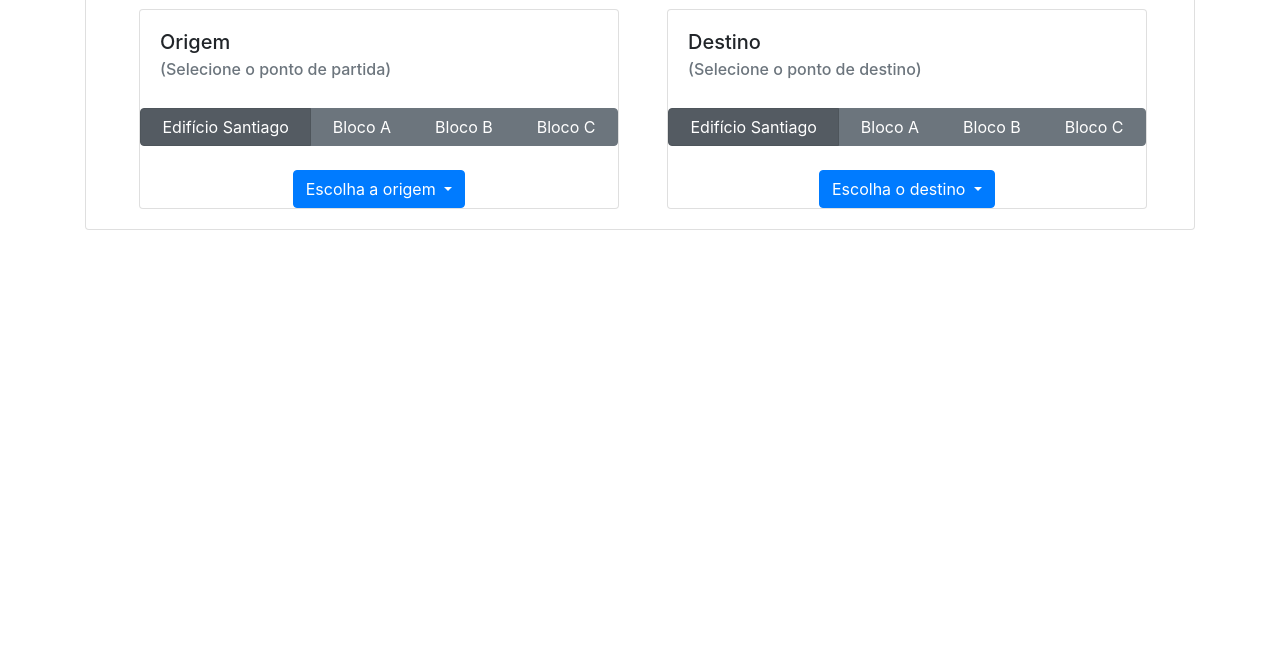
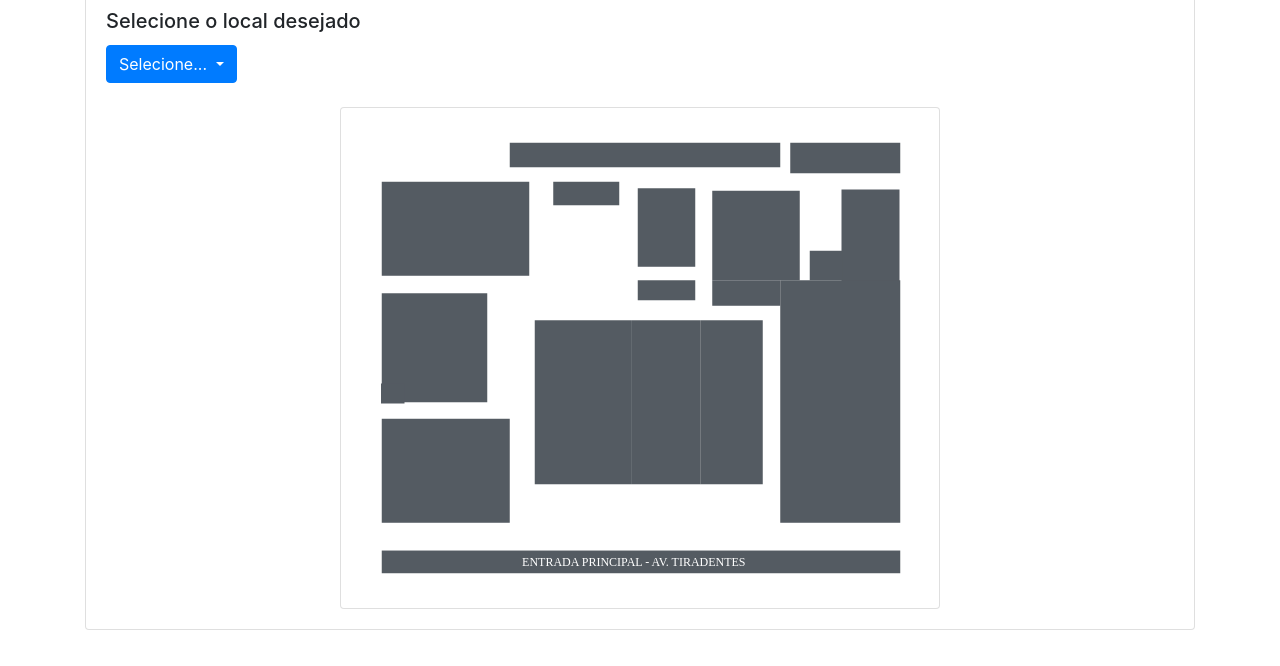
Before and after one commit to ayrtonaoki/mapafatecsp, a plain HTML site: page index.html in a window 1280 px wide. Shown: the part 118-784 px from the top of the page. Drawn offline with Linux system fonts and the light colour scheme.

Commit message:
Add  Fatec-SP campus map

```diff
--- a/index.html
+++ b/index.html
@@ -5,6 +5,7 @@
   <script type="text/javascript" src="js/popper.min.js"></script>
   <script type="text/javascript" src="js/jquery-3.4.0.min.js"></script>
   <script type="text/javascript" src="js/bootstrap.min.js"></script>
+  <script type="text/javascript" src="js/script.js"></script>
 </head>
 <body>
   <nav class="navbar navbar-expand-md  navbar-dark bg-dark sticky-top">
@@ -44,66 +45,57 @@
     <div class="card">
       <div class="card-body">
         <h2 class="card-title">Mapa da Fatec-SP</h2>
-        <div class="row">
-          <div class="card ml-5" style="width: 30rem;">
-            <div class="card-body">
-              <h5 class="card-title">Origem</h5>
-              <h6 class="card-subtitle mb-2 text-muted">(Selecione o ponto de partida)</h6>
-            </div>
-            <div class="btn-group btn-group-toggle" data-toggle="buttons">
-              <label class="btn btn-secondary active">
-                <input type="radio" name="options" id="option1" autocomplete="off" checked> Edifício Santiago
-              </label>
-              <label class="btn btn-secondary">
-                <input type="radio" name="options" id="option2" autocomplete="off"> Bloco A
-              </label>
-              <label class="btn btn-secondary">
-                <input type="radio" name="options" id="option3" autocomplete="off"> Bloco B
-              </label>
-              <label class="btn btn-secondary">
-                <input type="radio" name="options" id="option3" autocomplete="off"> Bloco C
-              </label>
-            </div><br>
-            <div class="dropdown text-center">
+        <h5 class="card-title">Selecione o local desejado</h5>
+        <div class="dropdown">
           <button class="btn btn-primary dropdown-toggle" type="button" id="dropdownMenuButton" data-toggle="dropdown" aria-haspopup="true" aria-expanded="false">
-                Escolha a origem
+            Selecione...
           </button>
           <div class="dropdown-menu" aria-labelledby="dropdownMenuButton">
-                <a class="dropdown-item" href="#">Action</a>
-                <a class="dropdown-item" href="#">Another action</a>
-                <a class="dropdown-item" href="#">Something else here</a>
+            <a class="dropdown-item" onclick="selecionaLocal('entrada_principal')">Entrada principal</a>
+            <a class="dropdown-item" onclick="selecionaLocal('santiago')">Edifício Santhiago</a>
+            <a class="dropdown-item" onclick="selecionaLocal('bloco_a')">Bloco A</a>
+            <a class="dropdown-item" onclick="selecionaLocal('bloco_b')">Bloco B</a>
+            <a class="dropdown-item" onclick="selecionaLocal('bloco_c')">Bloco C - Anfiteatro - Quadra</a>
+            <a class="dropdown-item" onclick="selecionaLocal('bloco_d')">Bloco D - Cantina</a>
+            <a class="dropdown-item" onclick="selecionaLocal('ca')">Entrada do Centro Acadêmico (CA)</a>
+            <a class="dropdown-item" onclick="selecionaLocal('etesp')">ETESP (Edifício Ary Torres)</a>
+            <a class="dropdown-item" onclick="selecionaLocal('pos_graduacao')">Pós-Graduação FATEC-SP</a>
+            <a class="dropdown-item" onclick="selecionaLocal('sala_lab')">Salas e laboratórios</a>
+            <a class="dropdown-item" onclick="selecionaLocal('lab_oficina')">Laboratórios e oficinas</a>
+            <a class="dropdown-item" onclick="selecionaLocal('paula_souza')">Edifício Paula Souza</a>
+            <a class="dropdown-item" onclick="selecionaLocal('oscar_machado')">Edifício Oscar Machado</a>
+            <a class="dropdown-item" onclick="selecionaLocal('francisco_maffei')">Edifício Francisco Maffei</a>
+            <a class="dropdown-item" onclick="selecionaLocal('ad_fatec')">AD FATEC</a>
+            <a class="dropdown-item" onclick="selecionaLocal('cci')">CCI - Centro de Convivência Infantil</a>
+            <a class="dropdown-item" onclick="selecionaLocal('garagem')">Garagem do CEETEPS</a>
+            <a class="dropdown-item" onclick="selecionaLocal('predio_prefeitura')">Prédio Prefeitura</a>
+
           </div>
-            </div>
-          </div>
-          <div class="card ml-5" style="width: 30rem;">
-            <div class="card-body">
-              <h5 class="card-title">Destino</h5>
-              <h6 class="card-subtitle mb-2 text-muted">(Selecione o ponto de destino)</h6>
-            </div>
-            <div class="btn-group btn-group-toggle" data-toggle="buttons">
-              <label class="btn btn-secondary active">
-                <input type="radio" name="options" id="option1" autocomplete="off" checked> Edifício Santiago
-              </label>
-              <label class="btn btn-secondary">
-                <input type="radio" name="options" id="option2" autocomplete="off"> Bloco A
-              </label>
-              <label class="btn btn-secondary">
-                <input type="radio" name="options" id="option3" autocomplete="off"> Bloco B
-              </label>
-              <label class="btn btn-secondary">
-                <input type="radio" name="options" id="option3" autocomplete="off"> Bloco C
-              </label>
         </div><br>
-            <div class="dropdown text-center">
-              <button class="btn btn-primary dropdown-toggle" type="button" id="dropdownMenuButton" data-toggle="dropdown" aria-haspopup="true" aria-expanded="false">
-                Escolha o destino
-              </button>
-              <div class="dropdown-menu" aria-labelledby="dropdownMenuButton">
-                <a class="dropdown-item" href="#">Action</a>
-                <a class="dropdown-item" href="#">Another action</a>
-                <a class="dropdown-item" href="#">Something else here</a>
-              </div>
-            </div>
+          <div class="">
+        <div class="card" style="width: 600px; margin: auto">
+          <svg version="1.1" id="Capa_1" xmlns="http://www.w3.org/2000/svg" xmlns:xlink="http://www.w3.org/1999/xlink" x="0px" y="0px"
+            width="600px" height="500px" viewBox="0 0 600 500" enable-background="new 0 0 600 500" xml:space="preserve">
+            <rect id="santiago" x="40.75" y="310.761" fill="#545B62" width="128" height="104"/>
+            <rect id="bloco_c" x="193.75" y="212.26" fill="#545B62" width="97.141" height="164"/>
+            <rect id="bloco_b" x="290.891" y="212.26" fill="#545B62" width="68.359" height="164"/>
+            <rect id="bloco_a" x="359.25" y="212.26" fill="#545B62" width="62.5" height="164"/>
+            <rect id="paula_souza" x="40.75" y="185.26" fill="#545B62" width="105.5" height="109"/>
+            <rect id="oscar_machado" x="40.75" y="73.76" fill="#545B62" width="147.5" height="94"/>
+            <rect id="etesp" x="296.75" y="80.26" fill="#545B62" width="57.5" height="78.5"/>
+            <rect id="cci" x="296.75" y="172.26" fill="#545B62" width="57.5" height="20"/>
+            <rect id="bloco_d" x="371.25" y="172.26" fill="#545B62" width="68" height="25.5"/>
+            <rect id="francisco_maffei" x="371.25" y="82.76" fill="#545B62" width="87.5" height="89.5"/>
+            <rect id="lab_oficina"x="168.75" y="34.76" fill="#545B62" width="270.5" height="24.5"/>
+            <rect id="garagem" x="449.25" y="34.76" fill="#545B62" width="110" height="30.5"/>
+            <rect id="pos_graduacao" x="500.5" y="81.5" fill="#545B62" width="58" height="92"/>
+            <rect id="sala_lab" x="468.75" y="142.76" fill="#545B62" width="32.5" height="29.5"/>
+            <rect id="ad_fatec" x="212.25" y="73.76" fill="#545B62" width="66" height="23.5"/>
+            <rect id="predio_prefeitura"x="439.25" y="172.26" fill="#545B62" width="120" height="242.5"/>
+            <rect id="entrada_principal" x="40.75" y="442.538" fill="#545B62" width="518.5" height="22.702"/>
+            <text transform="matrix(1 0 0 1 181.0669 457.6719)" fill="#FFFFFF" font-family="'ArialMT'" font-size="12">ENTRADA PRINCIPAL  - AV. TIRADENTES</text>
+            <rect id="ca" x="40" y="275.5" fill="#545B62" width="23.5" height="20"/>
+          </svg>
         </div>
         </div>
       </div>
```
Lines whose indentation alone changed are shown as unchanged.
